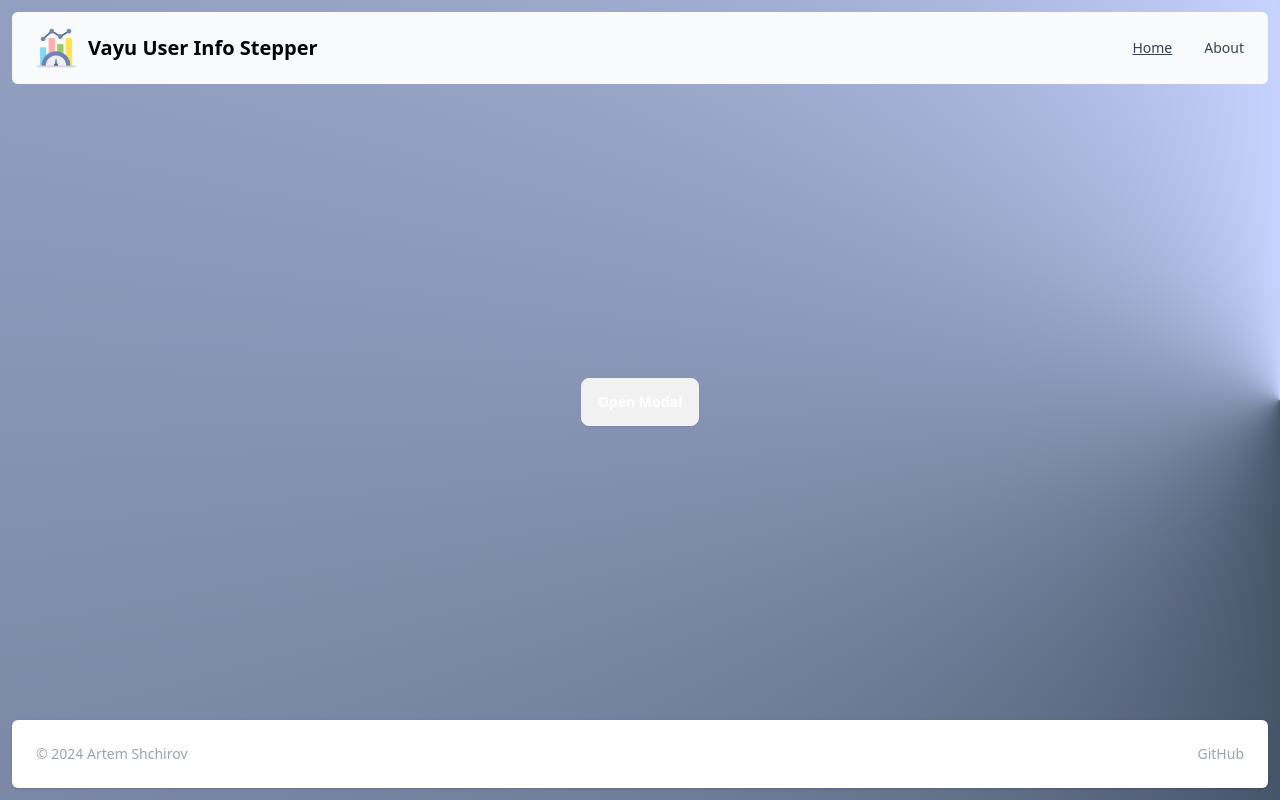
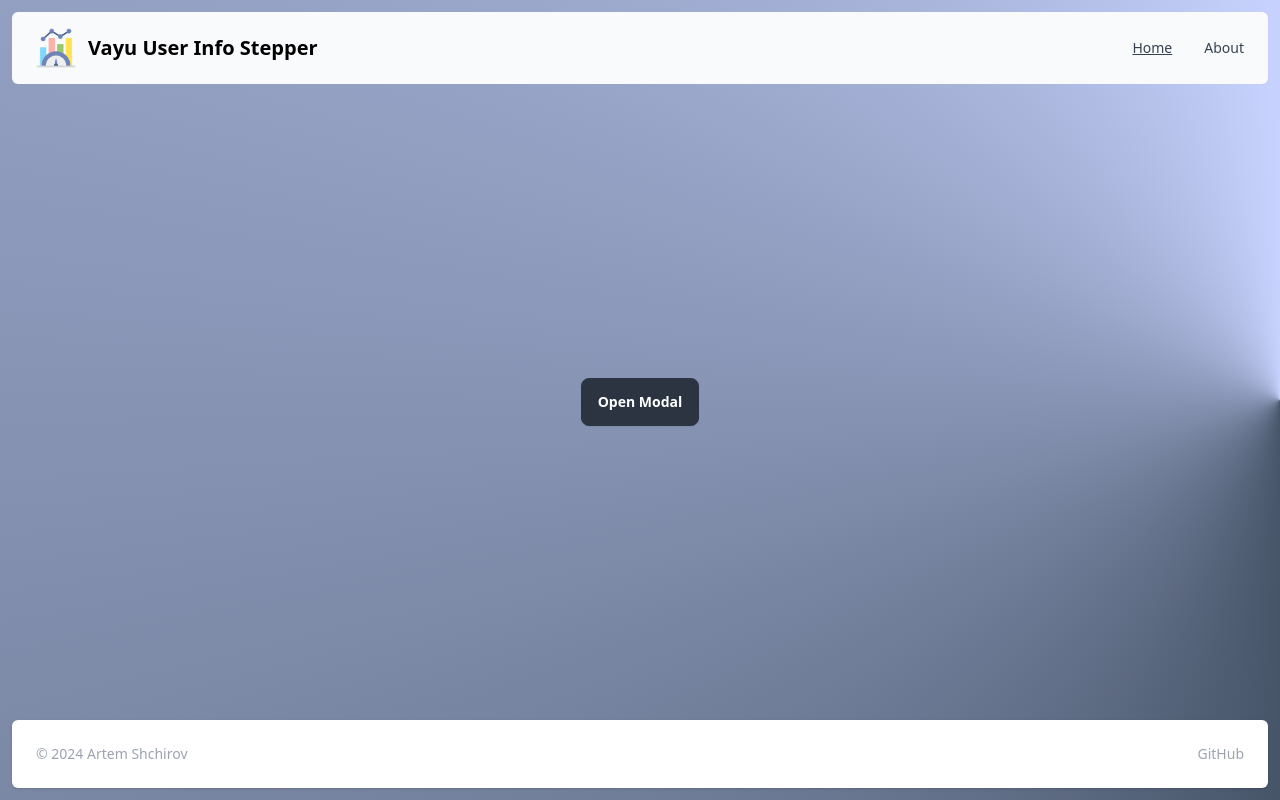
Before and after one commit to artemshchirov/vayu-test-frontend, a React (Vite) app: page / in a window 1280 px wide. Built offline with nearby package versions, Linux system fonts and the light colour scheme.

Commit message:
fix(we): update buttons styles for light theme

```diff
--- a/src/pages/Home/Modal.tsx
+++ b/src/pages/Home/Modal.tsx
@@ -34,7 +34,7 @@ const Modal: React.FC<ModalProps> = ({
 
   return (
     <>
-      <button className='btn text-white' onClick={handleOpenModal}>
+      <button className='btn btn-neutral text-white' onClick={handleOpenModal}>
         Open Modal
       </button>
       <dialog id='my_modal_1' className='modal shadow-md'>
@@ -45,7 +45,7 @@ const Modal: React.FC<ModalProps> = ({
           </form>
           <div className='flex justify-between px-6'>
             <button
-              className='btn btn-primary text-white disabled:text-white w-[80px]'
+              className='btn btn-neutral text-white disabled:text-white w-[80px]'
               onClick={handleBackStep}
               disabled={currentStep === 1}
             >
@@ -53,7 +53,7 @@ const Modal: React.FC<ModalProps> = ({
             </button>
             {currentStep < 3 ? (
               <button
-                className='btn btn-primary text-white disabled:text-white w-[80px]'
+                className='btn btn-neutral text-white disabled:text-white w-[80px]'
                 onClick={handleNextStep}
                 disabled={isNextDisabled}
               >
```
